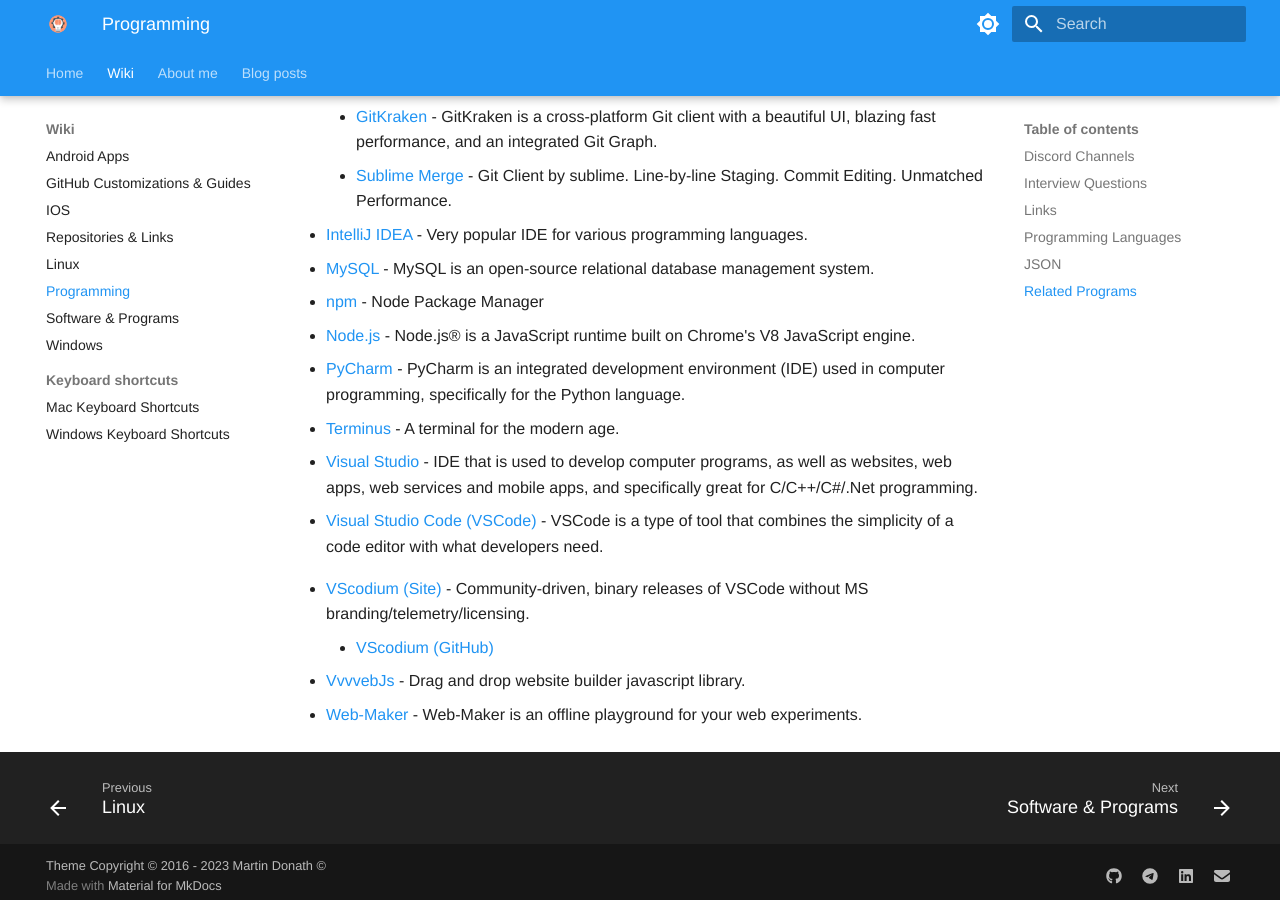
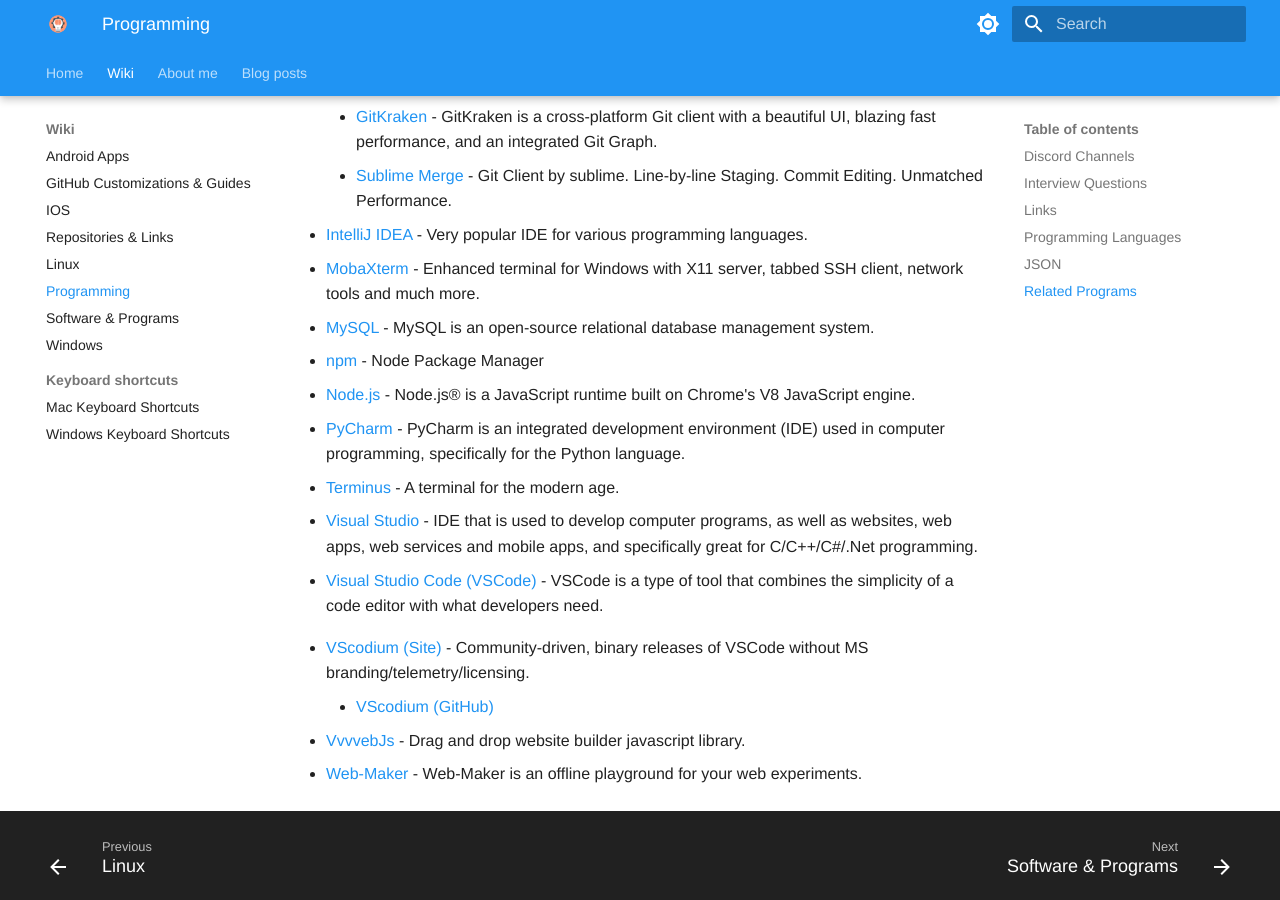
Before and after one commit to ZivSimchoni/Zwiki, an MkDocs documentation site: the page built from docs/Wiki/Programming.md, in a window 1280 px wide and 900 px high, scrolled down 3287 px. Built offline with MkDocs 1.6.1 and Material for MkDocs 9.7.7, drawn with Linux system fonts in a browser that asks for light colours; some web fonts are replaced.

Commit message:
Add Moba SSH terminal

```diff
--- a/docs/Wiki/Programming.md
+++ b/docs/Wiki/Programming.md
@@ -85,6 +85,7 @@
     -   [GitKraken](https://www.gitkraken.com/) - GitKraken is a cross-platform Git client with a beautiful UI, blazing fast performance, and an integrated Git Graph.
     -   [Sublime Merge](https://www.sublimemerge.com/) - Git Client by sublime. Line-by-line Staging. Commit Editing. Unmatched Performance.
 -   [IntelliJ IDEA](https://www.jetbrains.com/idea/download/) - Very popular IDE for various programming languages.
+-   [MobaXterm](https://mobaxterm.mobatek.net/download.html) - Enhanced terminal for Windows with X11 server, tabbed SSH client, network tools and much more.
 -   [MySQL](https://www.mysql.com) - MySQL is an open-source relational database management system.
 -   [npm](https://www.npmjs.com) - Node Package Manager
 -   [Node.js](https://nodejs.org) - Node.js® is a JavaScript runtime built on Chrome's V8 JavaScript engine.
```
